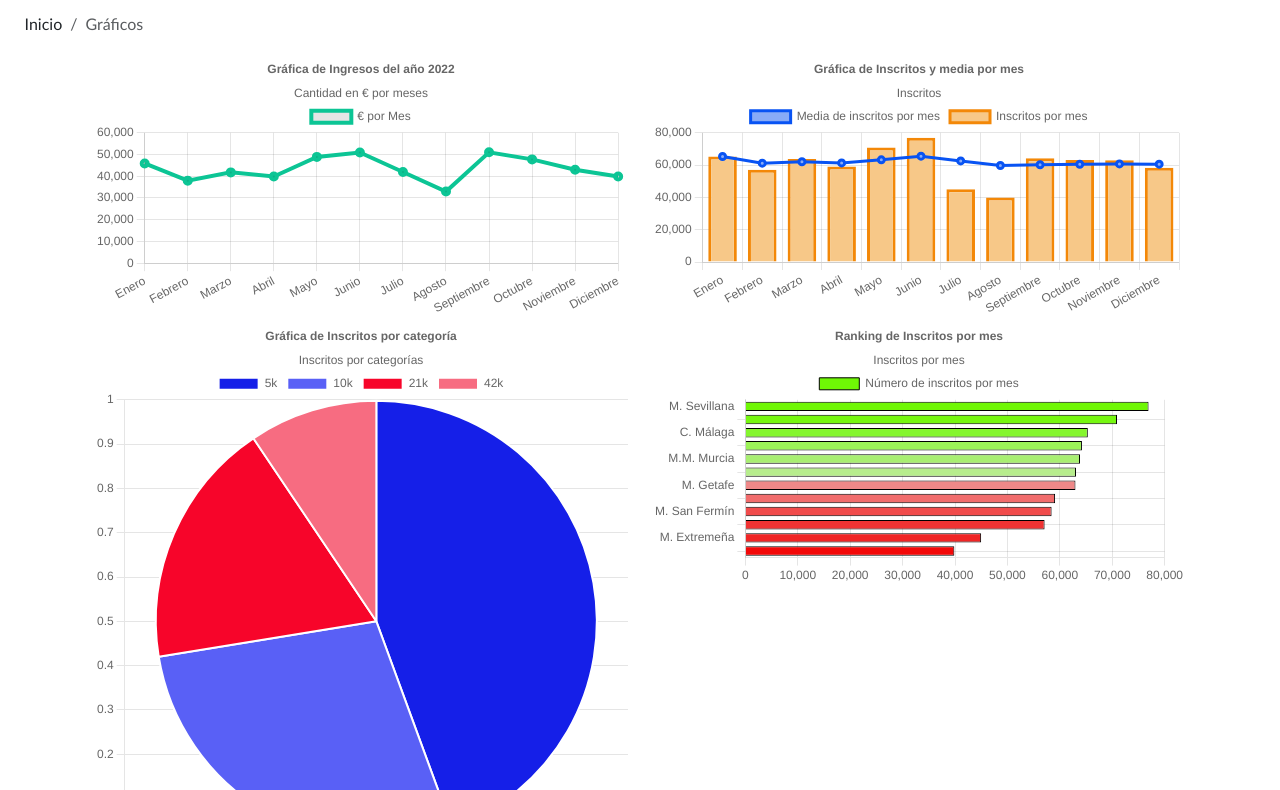
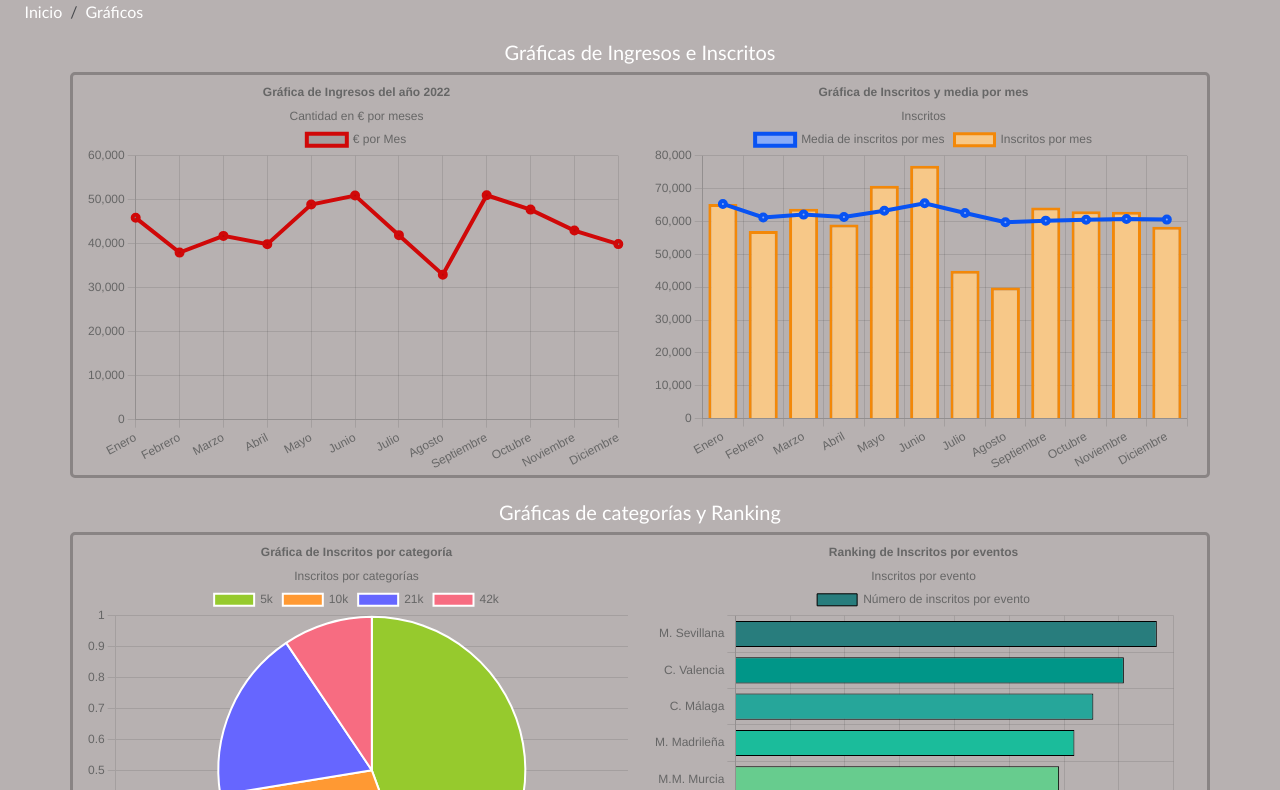
Before and after one commit to AJota1998/ejerciciosInterfaceAJota, a website: page Graficas/graficas.html in a window 1280 px wide. Shown: the part 157-947 px from the top of the page. Drawn offline with nearby package versions, Linux system fonts and the light colour scheme.

Commit message:
avanzando graficas

```diff
--- a/Graficas/graficas.html
+++ b/Graficas/graficas.html
@@ -69,26 +69,28 @@
             <nav aria-label="breadcrumb">
                 <ol class="breadcrumb" id="migas">
                     <li class="breadcrumb-item">Inicio</li>
-                    <li class="breadcrumb-item active" aria-current="page">Gráficos</li>
+                    <li class="breadcrumb-item" aria-current="page">Gráficos</li>
                 </ol>
             </nav>
         </div>
     </div>
 
     <div class="container">
-        <div class="row mx-auto">
-            <div class="col-lg-6 col-md-12 mx-auto">
+        <h5>Gráficas de Ingresos e Inscritos</h5>
+        <div class="row" id="row1">
+            <div class="col-lg-6 col-sm-12" style="height: 400px; margin: auto;">
                 <canvas id="grafica_lineas"></canvas>
             </div>
-            <div class="col-lg-6 col-md-12 mx-auto">
+            <div class="col-lg-6 col-sm-12" style="height: 400px; margin: auto;">
                 <canvas id="grafica_multiple"></canvas>
             </div>
         </div>
-        <div class="row mx-auto">
-            <div class="col-lg-6 col-md-12 mx-auto">
+        <h5>Gráficas de categorías y Ranking</h5>
+        <div class="row" id="row2">
+            <div class="col-lg-6 col-sm-12" style="height: 400px; margin: auto;">
                 <canvas id="grafica_quesitos"></canvas>
             </div>
-            <div class="col-lg-6 col-md-12 mx-auto">
+            <div class="col-lg-6 col-sm-12" style="height: 400px; margin: auto;">
                 <canvas id="grafica_horizontal"></canvas>
             </div>
         </div>
--- a/Graficas/js/graficas.js
+++ b/Graficas/js/graficas.js
@@ -11,7 +11,7 @@ new Chart(grafica_lineas, {
       label: '€ por Mes',
       data: [45897, 37989, 41789, 39912, 48912, 50956, 41955, 32978, 51023, 47765, 42998, 39923],
       borderWidth: 4,
-      borderColor: 'rgb(12, 197, 149)'
+      borderColor: 'rgb(208,8,8)'
     }]
   },
   options: {
@@ -34,7 +34,9 @@ new Chart(grafica_lineas, {
               display: true,
               text: 'Cantidad en € por meses'
           }
-      }
+      },
+      responsive: true,
+      maintainAspectRatio: false
   }
 });
 
@@ -63,7 +65,7 @@ data: {
       backgroundColor: [
         'rgb(136,171,247)',
       ],
-      borderWidth: 3,
+      borderWidth: 4,
       borderColor: 'rgb(8,83,243)',
 
   }
@@ -91,7 +93,9 @@ options: {
             display: true,
             text: 'Inscritos'
         }
-    }
+    },
+    responsive: true,
+    maintainAspectRatio: false
 }
 });
 
@@ -109,9 +113,9 @@ data: {
     data: [60043, 37880, 24543, 12734],
     borderWidth: 1,
     backgroundColor: [
-    'rgb(21,31,232)',
-    'rgb(89,96,246',
-    'rgb(247,5,42)',
+    'rgb(150,202,45)',
+    'rgb(255,153,51)',
+    'rgb(102,102,255)',
     'rgb(247,108,129)'
     ] ,
     borderWidth:2,
@@ -137,7 +141,9 @@ options: {
             display: true,
             text: 'Inscritos por categorías'
         }
-    }
+    },
+    responsive: true,
+    maintainAspectRatio: false
 }
 });
 
@@ -150,25 +156,21 @@ type: 'bar',
 data: {
   labels: ['M. Sevillana','C. Valencia','C. Málaga',
           'M. Madrileña','M.M. Murcia','C. Barcelona','M. Getafe',
-          'M.M. Parla','M. San Fermín','C.N. Vallecas','M. Extremeña','C. Almería'],
+          'M.M. Parla'],
   datasets: [{
     axis: 'y',
-    label: 'Número de inscritos por mes',
-    data: [76933,70912,65343,64222,63854,63091,62987,59094,58434,57098,44987,39876],
+    label: 'Número de inscritos por evento',
+    data: [76933,70912,65343,61888,59094,56434,44987,39876],
     fill: false,
     backgroundColor: [
-        'rgb(111,247,5)',
-        'rgb(118,247,17)',
-        'rgb(133,246,46)',
-        'rgb(156,243,88)',
-        'rgb(168,239,113)',
-        'rgb(183,237,141)',
-        'rgb(238,136,136)',
-        'rgb(241,108,108)',
-        'rgb(241,75,75)',
-        'rgb(240,51,51)',
-        'rgb(240,37,37)',
-        'rgb(243,8,8)',
+        'rgb(40,125,125)',
+        'rgb(0,150,136)',
+        'rgb(38,166,154)',
+        'rgb(27,188,155)',
+        'rgb(103,204,142)',
+        'rgb(150,237,137)',
+        'rgb(177,255,145)',
+        'rgb(190,235,159)'
     ],
     borderWidth:1,
     borderColor: 'rgb(0,0,0)',
@@ -181,7 +183,7 @@ options: {
     plugins: {
         title: {
             display: true,
-            text: 'Ranking de Inscritos por mes',
+            text: 'Ranking de Inscritos por eventos',
             padding: {
                 top:10,
                 bottom:10,
@@ -189,8 +191,10 @@ options: {
         },
         subtitle: {
             display: true,
-            text: 'Inscritos por mes'
+            text: 'Inscritos por evento'
         }
-    }
+    },
+    responsive: true,
+    maintainAspectRatio: false
 }
 });
--- a/Graficas/styles/graficas.css
+++ b/Graficas/styles/graficas.css
@@ -1,11 +1,10 @@
 * {
-    font-family:'Gill Sans', 'Gill Sans MT', Calibri, 'Trebuchet MS', sans-serif
+    font-family:'Gill Sans', 'Gill Sans MT', Calibri, 'Trebuchet MS', sans-serif;
+    color: white;
 }
 
-#logo {
-    width: 100%;
-    height: 70%;
-    filter: invert(83%) sepia(16%) saturate(2673%) hue-rotate(180deg) brightness(100%) contrast(93%);
+body {
+    background-color: rgb(183, 177, 177);
 }
 
 header {
@@ -14,7 +13,7 @@ header {
 }
 
 h1 {
-    margin-top: 2%;
+    margin-top: 1%;
     margin-bottom: 2%;
     text-align: center;
 }
@@ -40,6 +39,22 @@ h1 {
     margin-left: 1%;
 }
 
+h5 {
+    text-align: center;
+}
+
+#row1 {
+    border: 3px solid rgb(137, 132, 132);
+    margin-bottom: 2%;
+    border-radius: 5px;
+}
+
+#row2 {
+    border: 3px solid rgb(137, 132, 132);
+    margin-bottom: 2%;
+    border-radius: 5px;
+}
+
 footer {
     background-color: rgb(50, 48, 48);
     color: white;
```
Also changed, not shown: Graficas/img/logo.svg (deleted).
